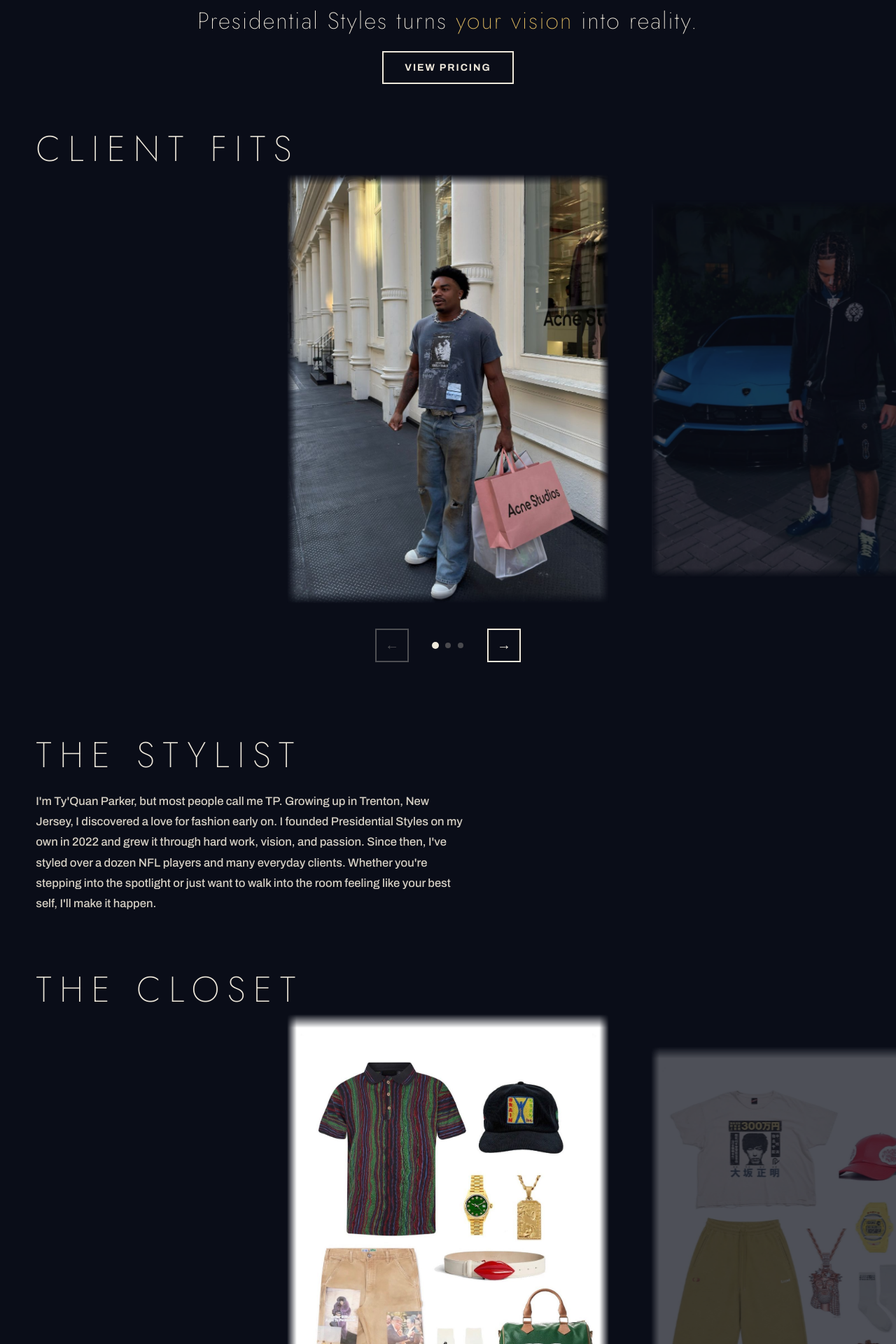
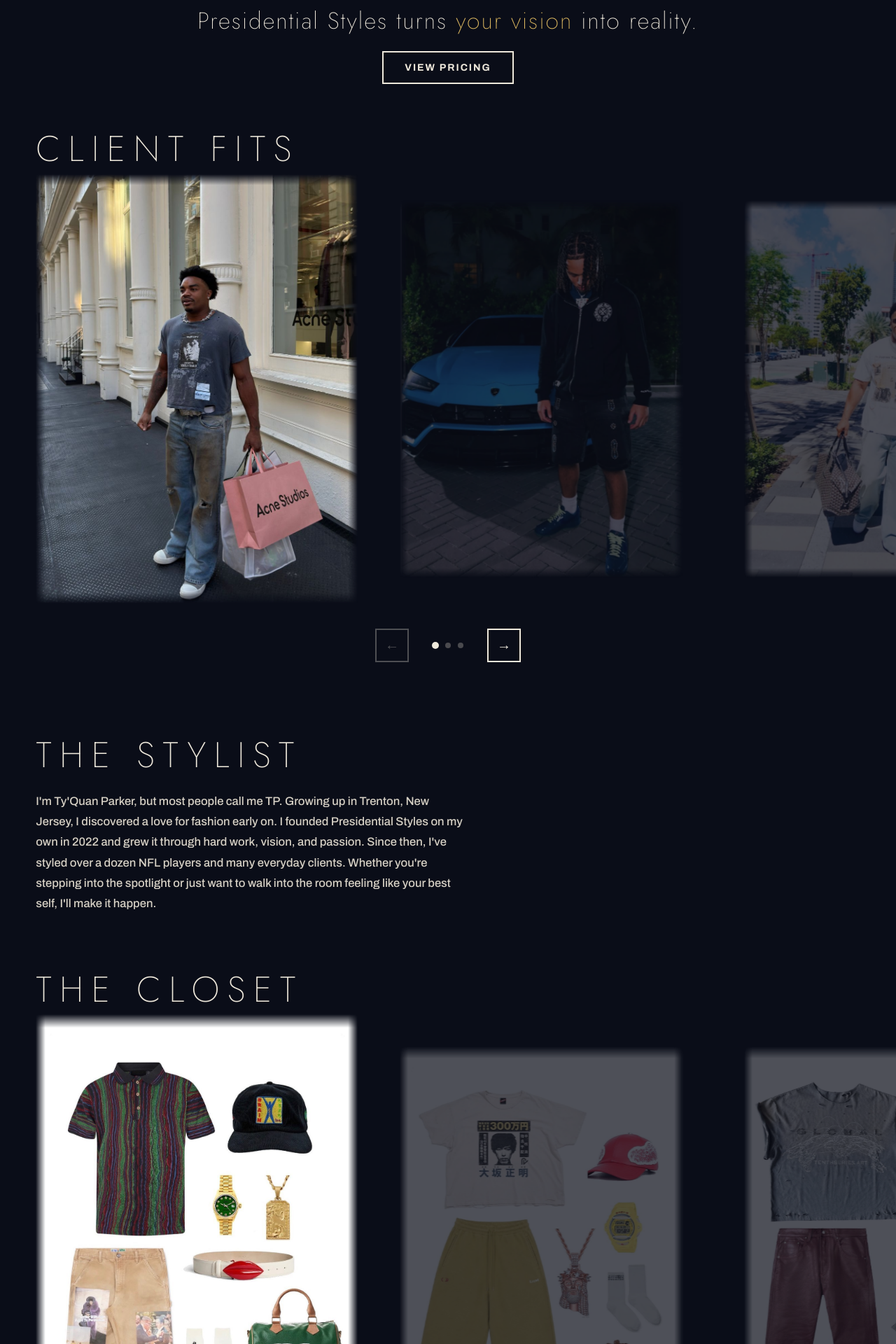
Before and after one commit to NateCarp3/Presidential_Styles, a Flask app: page / in a window 1280 px wide. Shown: the part 728-2648 px from the top of the page at 70% size. Run offline with Flask 3, Linux system fonts and the light colour scheme.

Commit message:
Sliders start under their titles

```diff
--- a/templates/index.html
+++ b/templates/index.html
@@ -64,11 +64,11 @@ h1{margin:0;font-family:var(--display);font-weight:300;font-size:clamp(17px,3vw,
 .tag{margin:14px 0 0;font-size:clamp(11px,1.1vw,15px);font-weight:700;letter-spacing:.18em;color:var(--gold)}
 
 /* looks carousel: one look centred, neighbours faded at the sides */
-.looks{--w:min(64vw,460px);position:relative;padding:64px 0 24px}
+.looks{--w:min(64vw,460px);--lead:var(--gutter);position:relative;padding:64px 0 24px}
 .track{display:flex;gap:clamp(12px,3vw,32px);overflow-x:auto;scroll-snap-type:x mandatory;scroll-behavior:smooth;
-  padding:8px calc(50% - var(--w)/2) 16px;scrollbar-width:none;-webkit-overflow-scrolling:touch}
+  padding:8px calc(100% - var(--w) - var(--lead)) 16px var(--lead);scroll-padding-left:var(--lead);scrollbar-width:none;-webkit-overflow-scrolling:touch}
 .track::-webkit-scrollbar{display:none}
-.slide{flex:0 0 var(--w);scroll-snap-align:center;margin:0;opacity:.28;transform:scale(.88);transition:opacity .4s ease,transform .4s ease;cursor:pointer}
+.slide{flex:0 0 var(--w);scroll-snap-align:start;margin:0;opacity:.28;transform:scale(.88);transition:opacity .4s ease,transform .4s ease;cursor:pointer}
 .slide.on{opacity:1;transform:scale(1);cursor:default}
 .pstyle .slide.on{cursor:pointer}
 .closet .slide.on{cursor:pointer}
@@ -340,14 +340,15 @@ function initCarousel(sec){
   var prev=sec.querySelector('.prev'), next=sec.querySelector('.next'), dots=[].slice.call(sec.querySelectorAll('.dots span'));
   var cur=-1, n=slides.length;
 
+  function lead(){return parseFloat(getComputedStyle(track).paddingLeft)||0;}
   function center(i){
     var s=slides[i];
-    track.scrollTo({left:s.offsetLeft-(track.clientWidth-s.offsetWidth)/2,behavior:'smooth'});
+    track.scrollTo({left:s.offsetLeft-track.offsetLeft-lead(),behavior:'smooth'});
   }
   function go(i){center(Math.max(0,Math.min(n-1,i)));}
   function mark(){
-    var mid=track.scrollLeft+track.clientWidth/2, best=0, bd=Infinity;
-    slides.forEach(function(s,i){var d=Math.abs(s.offsetLeft+s.offsetWidth/2-mid);if(d<bd){bd=d;best=i;}});
+    var edge=track.scrollLeft+lead(), best=0, bd=Infinity;
+    slides.forEach(function(s,i){var d=Math.abs(s.offsetLeft-track.offsetLeft-edge);if(d<bd){bd=d;best=i;}});
     if(best===cur && slides[cur].classList.contains('on'))return;
     cur=best;
     slides.forEach(function(s,i){s.classList.toggle('on',i===cur);});
@@ -372,7 +373,7 @@ function initCarousel(sec){
   window.addEventListener('pointerup',function(){if(!down)return;down=false;track.style.scrollSnapType='';track.style.scrollBehavior='';mark();center(cur);});
   track.addEventListener('click',function(e){if(moved){e.stopPropagation();e.preventDefault();moved=false;}},true);
 
-  function start(){var m=0, s=slides[m]; track.style.scrollBehavior='auto'; track.scrollLeft=s.offsetLeft-(track.clientWidth-s.offsetWidth)/2; track.style.scrollBehavior=''; mark();}
+  function start(){var m=0, s=slides[m]; track.style.scrollBehavior='auto'; track.scrollLeft=0; track.style.scrollBehavior=''; mark();}
   start(); window.addEventListener('load',start);
 }
 [].forEach.call(document.querySelectorAll('section.looks'),initCarousel);
```
